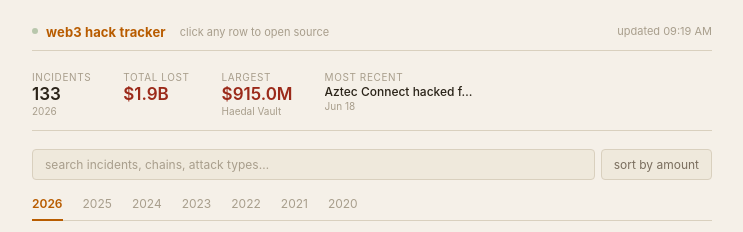
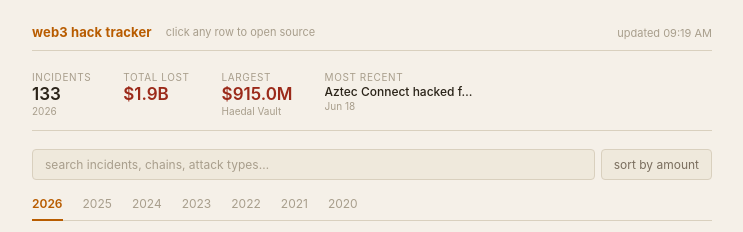
Before and after one commit to jtzircuit/web3-hacks, a website: page index.html in a window 1280 px wide. Shown: the top 232 px of the page, 268-1011 px from the left. Drawn offline with Linux system fonts and the light colour scheme.

Commit message:
chore: remove live dot from header

```diff
--- a/index.html
+++ b/index.html
@@ -156,7 +156,6 @@
 
   <header>
     <div class="title-row">
-      <span class="live-dot"></span>
       <h1>web3 hack tracker</h1>
       <span class="sub">click any row to open source</span>
     </div>
```
